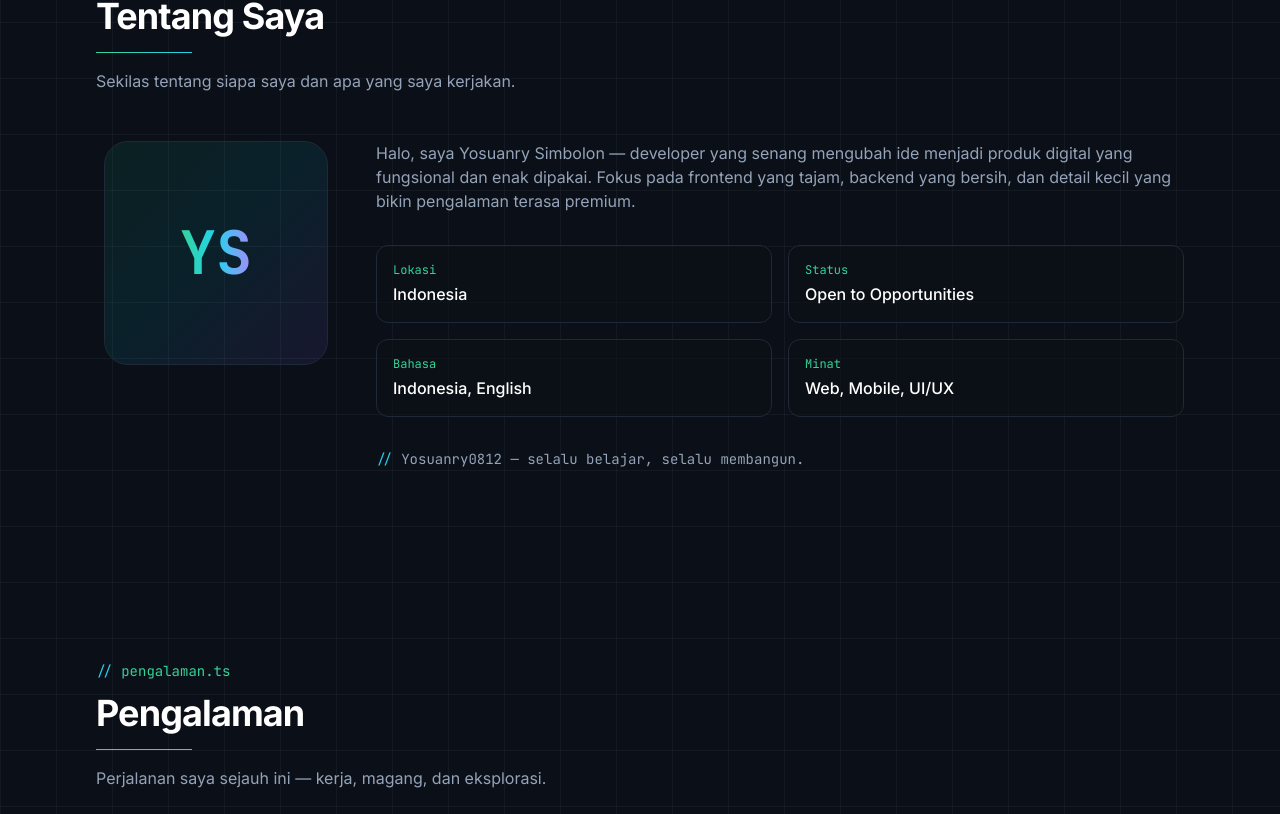
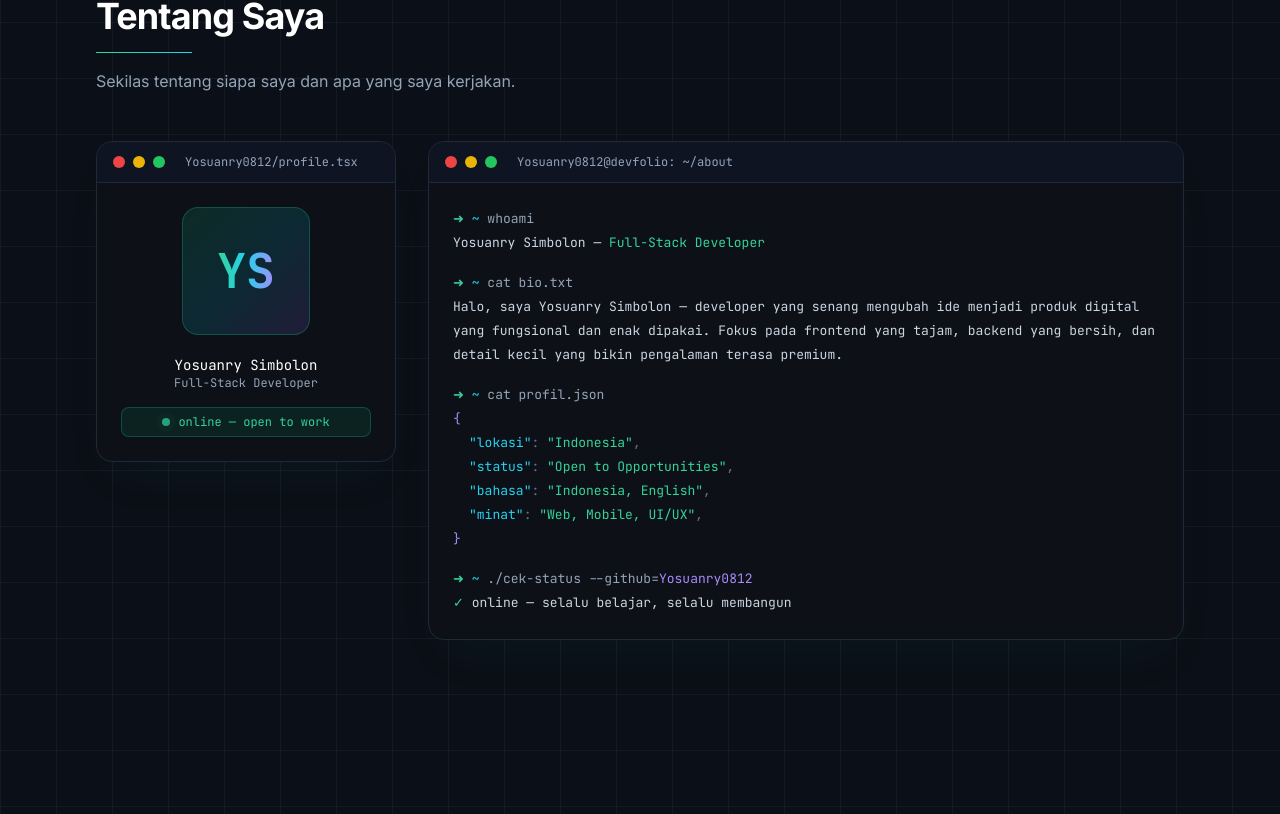
Before and after one commit to Yosuanry0812/portofolio, a Next.js app: page / in a window 1280 px wide. Shown: the part 986-1800 px from the top of the page. Built offline with nearby package versions, Linux system fonts and the light colour scheme.

Commit message:
feat: redesign tentang jadi sesi terminal + fix state form kontak WhatsApp

```diff
--- a/components/About.tsx
+++ b/components/About.tsx
@@ -15,56 +15,101 @@ export default function About() {
         deskripsi="Sekilas tentang siapa saya dan apa yang saya kerjakan."
       />
 
-      <div className="grid items-start gap-10 md:grid-cols-[240px_1fr]">
-        {/* Avatar placeholder */}
+      <div className="grid items-start gap-8 lg:grid-cols-[300px_1fr]">
+        {/* Kartu profil ala terminal */}
         <motion.div
-          initial={{ opacity: 0, scale: reduce ? 1 : 0.9 }}
+          initial={{ opacity: 0, scale: reduce ? 1 : 0.95 }}
           whileInView={{ opacity: 1, scale: 1 }}
           viewport={{ once: true, margin: "-80px" }}
           transition={{ duration: 0.5 }}
-          className="card-spotlight mx-auto flex h-56 w-56 items-center justify-center rounded-3xl border border-slate-200 bg-gradient-to-br from-emerald-500/10 via-cyan-500/10 to-violet-500/10 dark:border-line"
+          className="overflow-hidden rounded-2xl border border-slate-200 bg-surface shadow-2xl shadow-emerald-500/5 dark:border-line dark:bg-surface"
         >
-          <span className="font-mono text-6xl font-bold text-gradient">{about.inisial}</span>
+          <div className="flex items-center gap-2 border-b border-slate-200 bg-white/60 px-4 py-3 dark:border-line dark:bg-slate-900/60">
+            <span className="h-3 w-3 rounded-full bg-red-500" />
+            <span className="h-3 w-3 rounded-full bg-yellow-500" />
+            <span className="h-3 w-3 rounded-full bg-green-500" />
+            <span className="ml-3 font-mono text-xs text-slate-500 dark:text-slate-400">
+              {profile.githubUsername}/profile.tsx
+            </span>
+          </div>
+
+          <div className="p-6">
+            <div className="mx-auto flex h-32 w-32 items-center justify-center rounded-2xl border border-emerald-500/30 bg-gradient-to-br from-emerald-500/15 via-cyan-500/15 to-violet-500/15">
+              <span className="font-mono text-5xl font-bold text-gradient">{about.inisial}</span>
+            </div>
+            <p className="mt-5 text-center font-mono text-sm text-slate-900 dark:text-white">
+              {profile.nama}
+            </p>
+            <p className="text-center font-mono text-xs text-slate-500 dark:text-slate-400">
+              {profile.peran}
+            </p>
+            <div className="mt-4 flex items-center justify-center gap-2 rounded-lg border border-emerald-500/30 bg-emerald-500/10 px-3 py-1.5 font-mono text-xs text-emerald-400">
+              <span className="h-2 w-2 animate-pulse-dot rounded-full bg-emerald-400" />
+              online — open to work
+            </div>
+          </div>
         </motion.div>
 
-        <div>
-          <motion.p
-            initial={{ opacity: 0, y: reduce ? 0 : 20 }}
-            whileInView={{ opacity: 1, y: 0 }}
-            viewport={{ once: true, margin: "-80px" }}
-            transition={{ duration: 0.5 }}
-            className="text-slate-600 dark:text-slate-400"
-          >
-            {about.bio}
-          </motion.p>
-
-          <div className="mt-8 grid gap-4 sm:grid-cols-2">
-            {about.info.map((item, i) => (
-              <motion.div
-                key={item.label}
-                initial={{ opacity: 0, y: reduce ? 0 : 16 }}
-                whileInView={{ opacity: 1, y: 0 }}
-                viewport={{ once: true, margin: "-60px" }}
-                transition={{ duration: 0.4, delay: i * 0.08 }}
-                className="rounded-xl border border-slate-200 bg-white/60 p-4 dark:border-line dark:bg-surface/60"
-              >
-                <p className="font-mono text-xs text-emerald-400">{item.label}</p>
-                <p className="mt-1 font-medium text-slate-900 dark:text-white">{item.value}</p>
-              </motion.div>
-            ))}
+        {/* Sesi terminal */}
+        <motion.div
+          initial={{ opacity: 0, y: reduce ? 0 : 24 }}
+          whileInView={{ opacity: 1, y: 0 }}
+          viewport={{ once: true, margin: "-80px" }}
+          transition={{ duration: 0.6 }}
+          className="overflow-hidden rounded-2xl border border-slate-200 bg-surface shadow-2xl shadow-emerald-500/5 dark:border-line dark:bg-surface"
+        >
+          <div className="flex items-center gap-2 border-b border-slate-200 bg-white/60 px-4 py-3 dark:border-line dark:bg-slate-900/60">
+            <span className="h-3 w-3 rounded-full bg-red-500" />
+            <span className="h-3 w-3 rounded-full bg-yellow-500" />
+            <span className="h-3 w-3 rounded-full bg-green-500" />
+            <span className="ml-3 font-mono text-xs text-slate-500 dark:text-slate-400">
+              {profile.githubUsername}@devfolio: ~/about
+            </span>
           </div>
 
-          <motion.p
-            initial={{ opacity: 0 }}
-            whileInView={{ opacity: 1 }}
-            viewport={{ once: true }}
-            transition={{ duration: 0.5, delay: 0.2 }}
-            className="mt-8 font-mono text-sm text-slate-500 dark:text-slate-400"
-          >
-            <span className="text-cyan-400">{"// "}</span>
-            {profile.githubUsername} — selalu belajar, selalu membangun.
-          </motion.p>
-        </div>
+          <div className="p-5 font-mono text-[13px] leading-6 sm:p-6">
+            {/* whoami */}
+            <p className="text-slate-500 dark:text-slate-400">
+              <span className="text-emerald-400">➜</span> <span className="text-cyan-400">~</span> whoami
+            </p>
+            <p className="mb-4 text-slate-700 dark:text-slate-300">
+              {profile.nama} — <span className="text-emerald-400">{profile.peran}</span>
+            </p>
+
+            {/* bio */}
+            <p className="text-slate-500 dark:text-slate-400">
+              <span className="text-emerald-400">➜</span> <span className="text-cyan-400">~</span> cat bio.txt
+            </p>
+            <p className="mb-4 whitespace-pre-line text-slate-600 dark:text-slate-300">{about.bio}</p>
+
+            {/* profil json */}
+            <p className="text-slate-500 dark:text-slate-400">
+              <span className="text-emerald-400">➜</span> <span className="text-cyan-400">~</span> cat profil.json
+            </p>
+            <pre className="mb-4 overflow-x-auto whitespace-pre text-slate-600 dark:text-slate-300">
+              <span className="text-violet-400">{"{"}</span>
+              {about.info.map((item) => (
+                <span key={item.label} className="block pl-4">
+                  <span className="text-cyan-400">"{item.label.toLowerCase()}"</span>
+                  <span className="text-slate-500">: </span>
+                  <span className="text-emerald-400">"{item.value}"</span>
+                  <span className="text-slate-500">,</span>
+                </span>
+              ))}
+              <span className="text-violet-400">{"}"}</span>
+            </pre>
+
+            {/* status */}
+            <p className="text-slate-500 dark:text-slate-400">
+              <span className="text-emerald-400">➜</span> <span className="text-cyan-400">~</span>{" "}
+              ./cek-status --github=<span className="text-violet-400">{profile.githubUsername}</span>
+            </p>
+            <p className="text-slate-600 dark:text-slate-300">
+              <span className="text-emerald-400">✓</span> online — selalu belajar, selalu membangun
+              <span className="ml-1 inline-block h-4 w-2 animate-blink bg-emerald-400 align-middle" />
+            </p>
+          </div>
+        </motion.div>
       </div>
     </section>
   );
--- a/data/profile.ts
+++ b/data/profile.ts
@@ -6,7 +6,10 @@ export const profile = {
   githubUsername: "Yosuanry0812",
 
   // GANTI: alamat email kamu
-  email: "GANTI@email.com",
+  email: "yosuanry66@gmail.com",
+
+  // WhatsApp (nomor tanpa +62 — pakai format 628...)
+  whatsapp: "6281268247843",
 
   // GANTI: URL Formspree dari https://formspree.io (sudah terisi dari akunmu)
   formspreeEndpoint: "https://formspree.io/f/xeeyyvly",
@@ -22,8 +25,9 @@ export const profile = {
 
   socials: [
     { nama: "GitHub", url: "https://github.com/Yosuanry0812" },
-    { nama: "LinkedIn", url: "https://www.linkedin.com/in/GANTI" },
-    { nama: "Email", url: "mailto:GANTI@email.com" },
+    { nama: "LinkedIn", url: "https://www.linkedin.com/in/yosuanry-simbolon-5540222a7/" },
+    { nama: "WhatsApp", url: "https://wa.me/6281268247843" },
+    { nama: "Email", url: "mailto:yosuanry66@gmail.com" },
   ],
 };
 
```
Also changed, not shown: components/Contact.tsx (+30 -45 lines).
